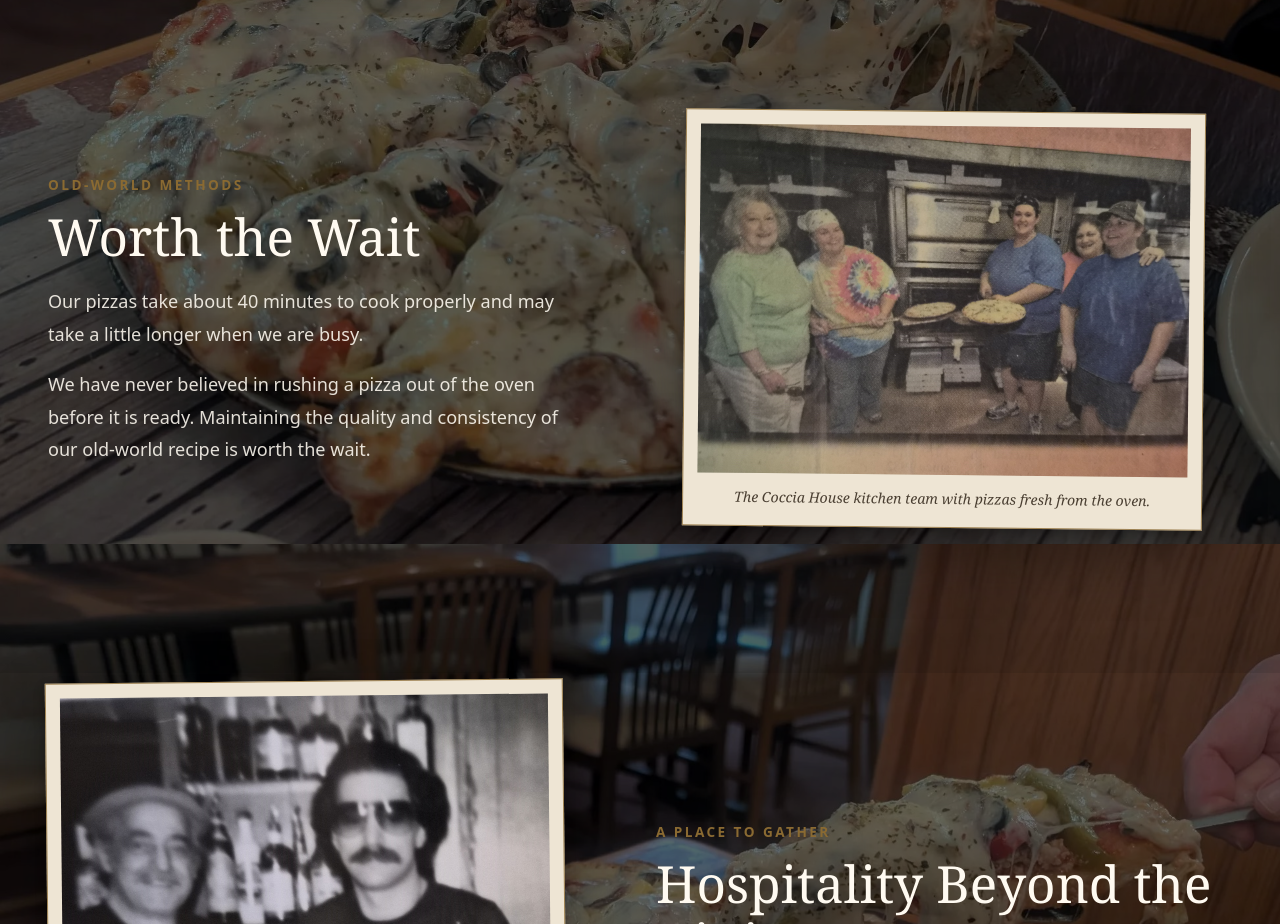
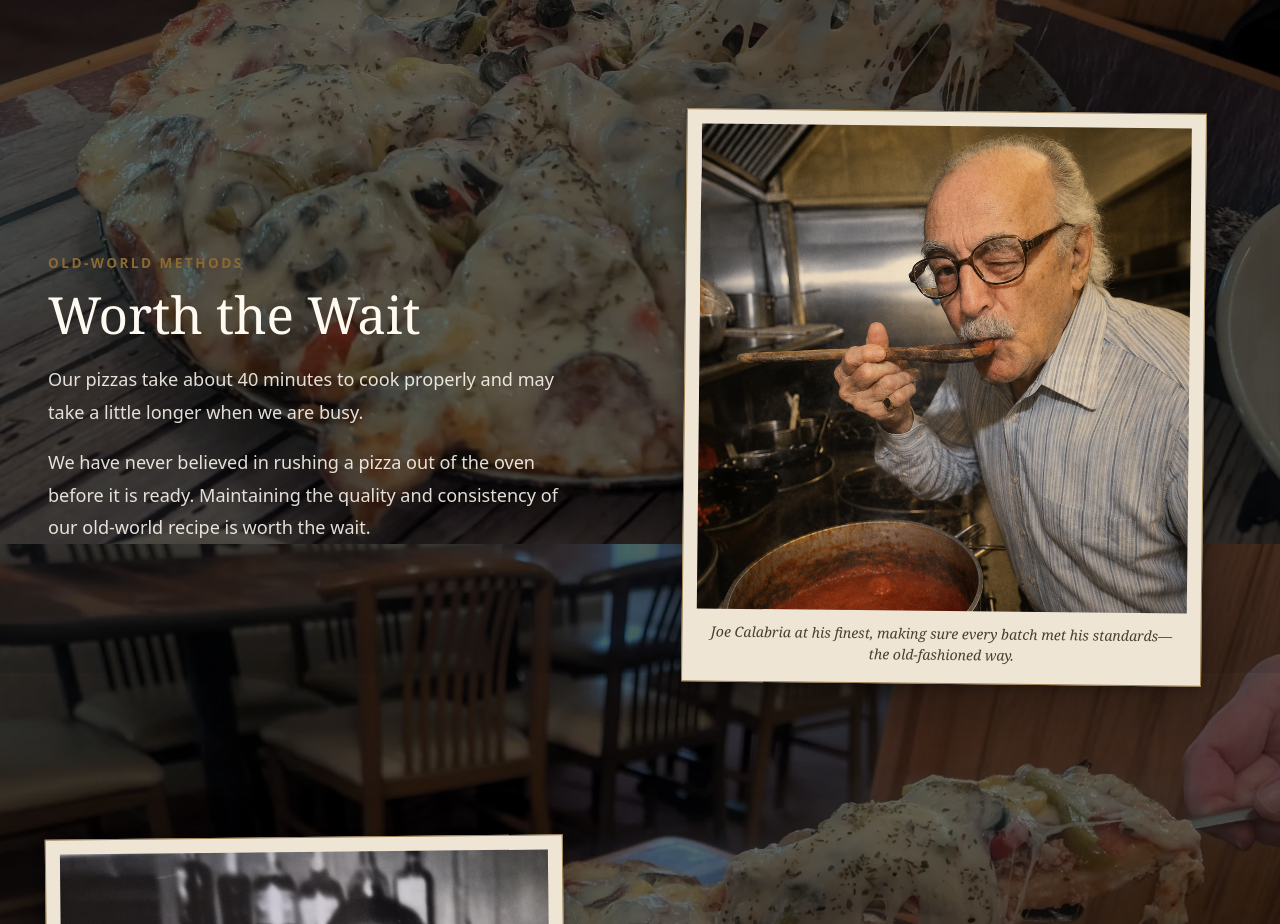
Before and after one commit to Sethysan/coccia-site, a Vue app: page /about in a window 1280 px wide. Shown: the part 8360-9284 px from the top of the page. Built offline with nearby package versions, Linux system fonts and the light colour scheme; a web font is replaced by a local one.

Commit message:
kitchen team to saucyJoe

```diff
--- a/src/content/cocciaStory.js
+++ b/src/content/cocciaStory.js
@@ -19,7 +19,7 @@ import jeffJeanette from "@/assets/about/jeff-jeanette.jpg"
 import jeffFamily from "@/assets/about/jeff-family.jpg"
 import steveKaren from "@/assets/about/steve-karen.jpg"
 import freshDough from "@/assets/about/fresh-dough.jpg"
-import kitchenTeam from "@/assets/about/kitchen-team.jpg"
+import kitchenTeam from "@/assets/about/saucyJoe.png"
 import steveJoeBar from "@/assets/about/steve-joe-bar.jpg"
 import customerOne from "@/assets/about/karen-bianca-sis.jpg"
 import customerTwo from "@/assets/about/customer-2.jpg"
@@ -188,9 +188,9 @@ export const cocciaStory = {
                 "We have never believed in rushing a pizza out of the oven before it is ready. Maintaining the quality and consistency of our old-world recipe is worth the wait."
             ],
             image: kitchenTeam,
-            alt: "The Coccia House kitchen team standing beside freshly baked pizzas",
+            alt: "Quality Control",
             caption:
-                "The Coccia House kitchen team with pizzas fresh from the oven.",
+                "Joe Calabria at his finest, making sure every batch met his standards—the old-fashioned way.",
             layout: "right"
         },
 
```
Also changed, not shown: src/assets/about/saucyJoe.png (added), 1 other file (tests, documents, lock files or other folders).
